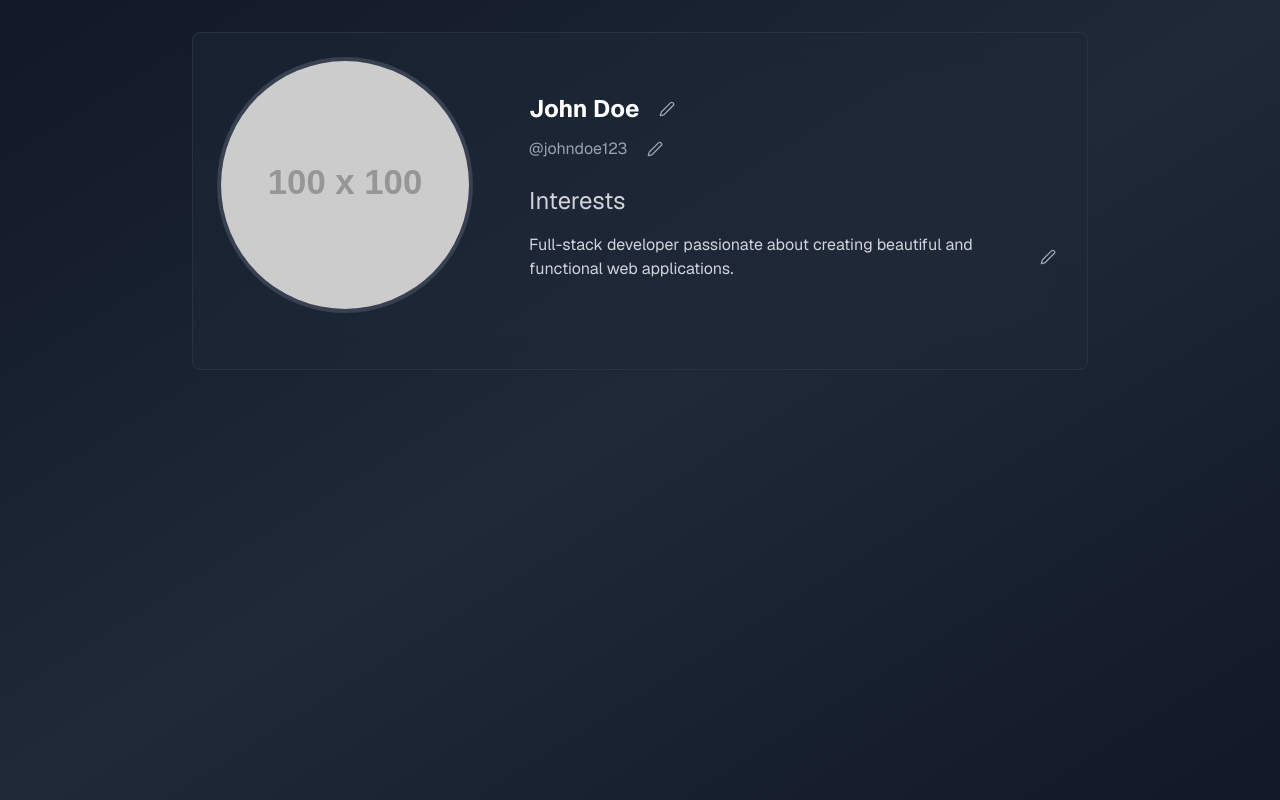
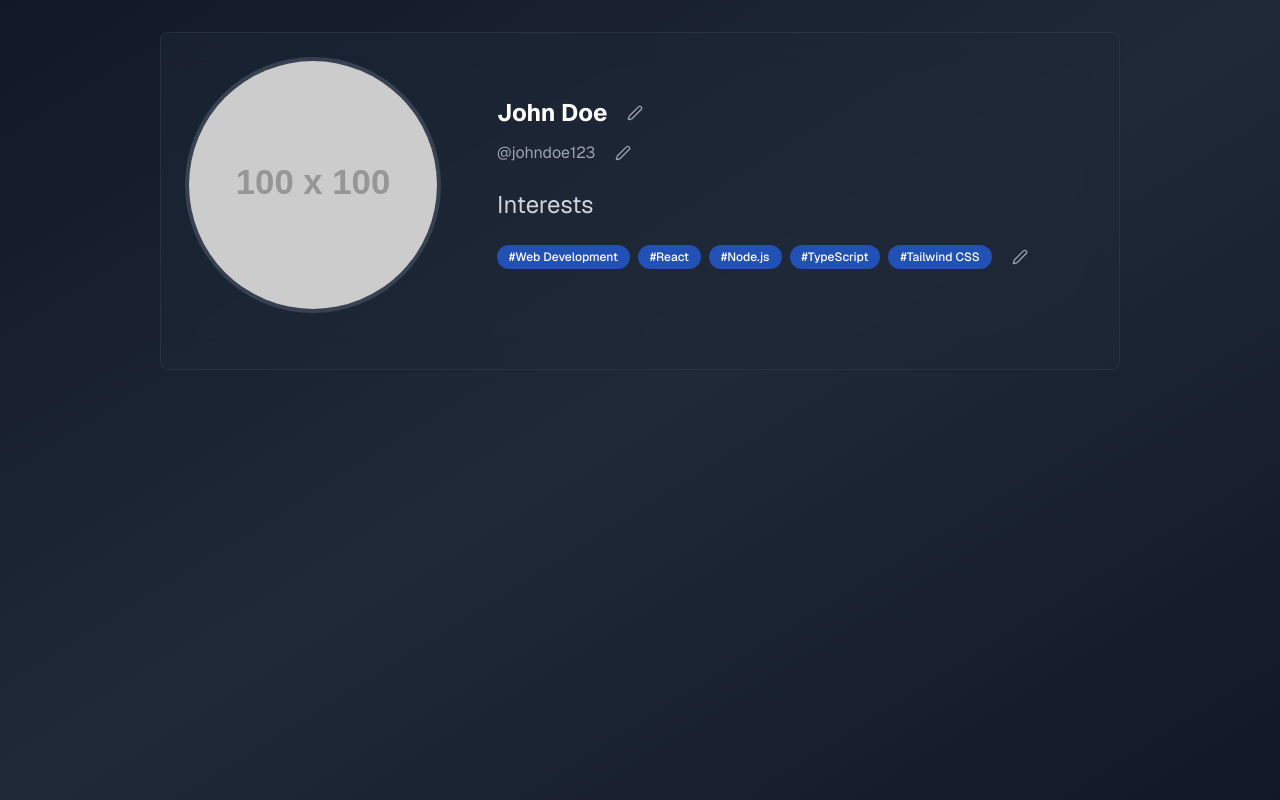
Before and after one commit to gdsc-nits-org/askaplace, a Next.js app: page /dashboard in a window 1280 px wide. Built offline with nearby package versions, Linux system fonts and the light colour scheme.

Commit message:
interests as tags

```diff
--- a/src/components/dashboard.tsx
+++ b/src/components/dashboard.tsx
@@ -20,7 +20,16 @@ import {
 export default function ProfileDashboard() {
   const [name, setName] = useState<string>("John Doe");
   const [username, setUsername] = useState<string>("johndoe123");
-  const [bio, setBio] = useState<string>("Full-stack developer passionate about creating beautiful and functional web applications.");
+  // Changed bio state to hold an array of interests
+  const [bio, setBio] = useState<string[]>([
+    "Web Development",
+    "React",
+    "Node.js",
+    "TypeScript",
+    "Tailwind CSS"
+  ]);
+  // State to manage the input field value during editing
+  const [editBioInput, setEditBioInput] = useState<string>(bio.join(", "));
   const [location, setLocation] = useState<string>("San Francisco, CA");
   const [email, setEmail] = useState<string>("john.doe@example.com");
   const [website, setWebsite] = useState<string>("https://johndoe.dev");
@@ -51,6 +60,10 @@ export default function ProfileDashboard() {
   };
 
   const toggleEdit = (field: string) => {
+    if (field === 'bio' && !isEditing.bio) {
+      // When starting to edit bio, initialize the input field with current tags
+      setEditBioInput(bio.join(", "));
+    }
     setIsEditing(prev => ({
       ...prev,
       [field]: !prev[field]
@@ -58,16 +71,24 @@ export default function ProfileDashboard() {
   };
 
   const handleSave = (field: string) => {
+    if (field === 'bio') {
+      // Split the comma-separated input into an array of tags
+      setBio(editBioInput.split(',').map(tag => tag.trim()).filter(tag => tag !== ''));
+    }
     toggleEdit(field);
   };
 
   const handleCancel = (field: string) => {
+    // Reset input field if canceling bio edit
+    if (field === 'bio') {
+      setEditBioInput(bio.join(", "));
+    }
     toggleEdit(field);
   };
 
   return (
     <div className="min-h-screen   bg-gradient-to-br from-gray-900 via-gray-800 to-gray-900 p-4 md:p-8">
-      <div className="max-w-4xl mx-auto">
+      <div className="max-w-[60rem] mx-auto">
         <Card className="bg-gray-800/50 backdrop-blur-lg border-gray-700/50">
           <CardContent className="p-6">
             {/* Profile Header */}
@@ -141,10 +162,12 @@ export default function ProfileDashboard() {
                 <div className="flex items-center justify-center md:justify-start gap-2">
                   {isEditing.bio ? (
                     <div className="flex-1 flex gap-2">
+                      {/* Use editBioInput for the controlled input */}
                       <Input
                         className="bg-gray-700/50 text-white"
-                        value={bio}
-                        onChange={(e) => setBio(e.target.value)}
+                        value={editBioInput}
+                        onChange={(e) => setEditBioInput(e.target.value)}
+                        placeholder="Enter interests, separated by commas"
                       />
                       <Button
                         variant="ghost"
@@ -165,7 +188,17 @@ export default function ProfileDashboard() {
                     </div>
                   ) : (
                     <>
-                      <p className="text-gray-300">{bio}</p>
+                      {/* Render tags */}
+                      <div className="flex flex-wrap gap-2">
+                        {bio.map((interest, index) => (
+                          <span
+                            key={index}
+                            className="bg-blue-600/70 text-white text-xs font-medium px-3 py-1 rounded-full"
+                          >
+                            #{interest}
+                          </span>
+                        ))}
+                      </div>
                       <Button
                         variant="ghost"
                         size="icon"
```
